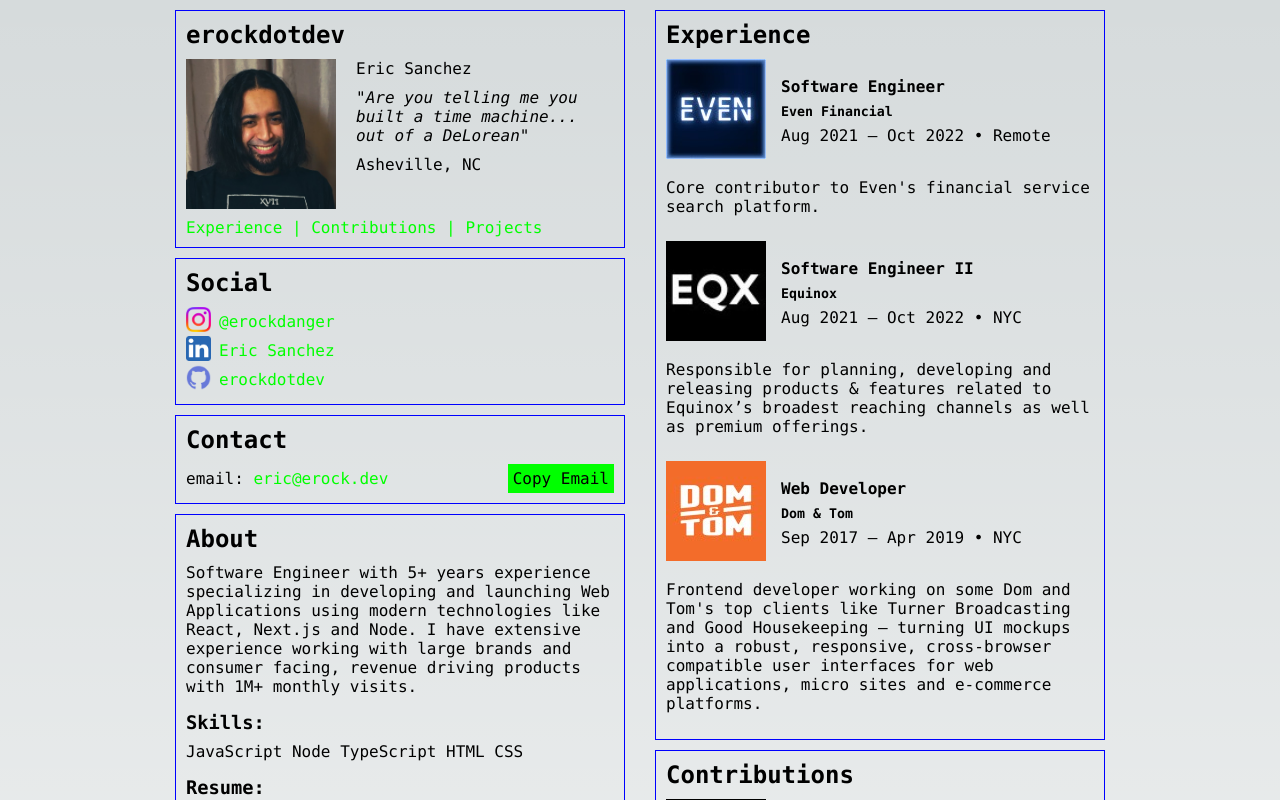
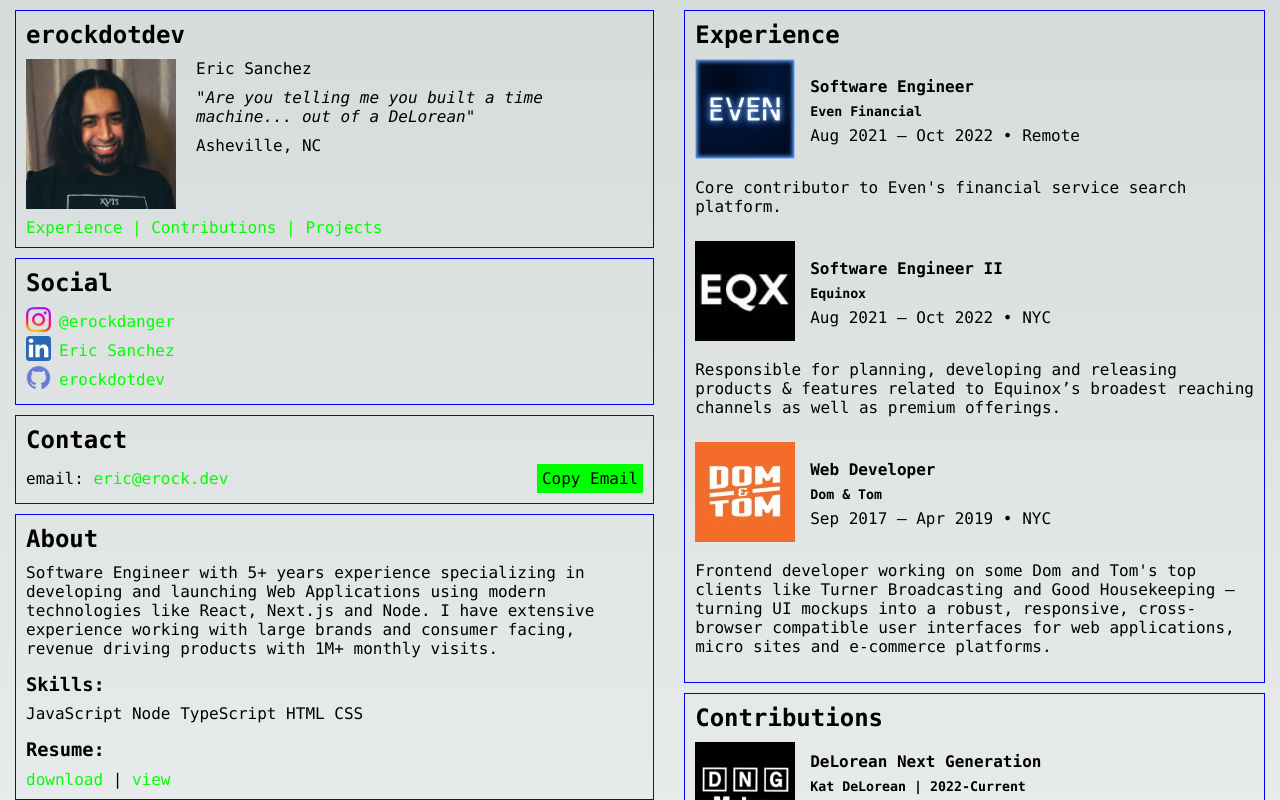
Before and after one commit to erockdotdev/erockdotdev, a Next.js app: page / in a window 1280 px wide. Shown: the top 800 px of the page. Built offline with nearby package versions, Linux system fonts and the light colour scheme.

Commit message:
remove card max width

```diff
--- a/src/components/layouts/MySpaceCard/styles.module.scss
+++ b/src/components/layouts/MySpaceCard/styles.module.scss
@@ -1,5 +1,5 @@
 .myspace-card {
-  width: 450px;
+  // width: 450px;
   min-height: 50px;
   border: solid blue 1px;
   text-align: left;
--- a/src/pages/_document.tsx
+++ b/src/pages/_document.tsx
@@ -3,7 +3,10 @@
 export default function Document() {
   return (
     <Html lang="en">
-      <Head />
+      <Head>
+        <meta name="viewport" content="width=device-width, initial-scale=1" />
+        <link rel="icon" href="/favicon.ico" />
+      </Head>
       <body>
         <Main />
         <NextScript />
--- a/src/pages/index.tsx
+++ b/src/pages/index.tsx
@@ -61,14 +61,11 @@
 
   const sections = isDesktop ? sectionsDesktop : sectionsMobile;
 
-  console.log("sections", sections);
-
   const createSectionList = (sections: any) => {
-    console.log("@@sections==>", sections);
     return (
       <InfoCardList>
         {sections.map((section: any, index: number) => (
-          // need to refactor to handle ids
+          // @todo: need to refactor to handle ids
           <InfoCard key={`section-${index}`} data={section} />
         ))}
       </InfoCardList>
@@ -87,12 +84,10 @@
 
   return (
     <>
-      {/* @todo: move head into  */}
+      {/* @todo: move head into page layout */}
       <Head>
         <title>erockdotdev</title>
         <meta name="description" content="Generated by create next app" />
-        <meta name="viewport" content="width=device-width, initial-scale=1" />
-        <link rel="icon" href="/favicon.ico" />
       </Head>
       <MySpacePage>
         <main className={styles.main}>
@@ -126,9 +121,6 @@
           <div style={{ position: "relative", height: "200px", width: "100%" }}>
             <Image
               src="/images/punch-the-monkey.gif"
-              // 1400 × 428
-              // width={1400}
-              // height={428}
               layout="fill"
               objectFit="contain"
               alt="Punch the Monkey"
--- a/src/static.js
+++ b/src/static.js
@@ -17,6 +17,7 @@
     { label: "Experience", url: "#experience" },
     { label: "Contributions", url: "#contributions" },
     { label: "Projects", url: "#projects" },
+    // { label: "Appearances", url: "#appearances" },
   ],
 };
 
```
